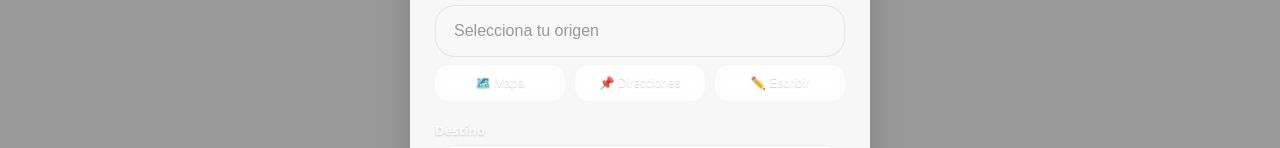
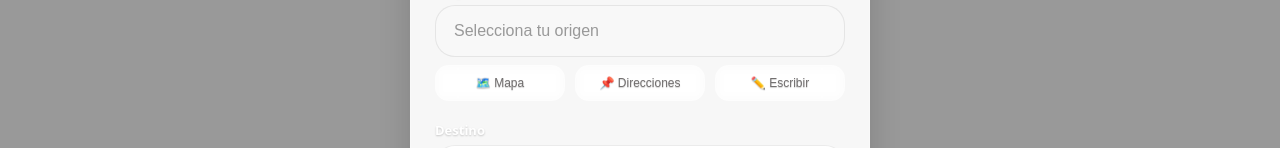
Before and after one commit to yosvanybernalvalera-ux/llevame-api, a website: page cliente.html in a window 1280 px wide. Shown: the part 402-550 px from the top of the page. Drawn offline with nearby package versions, Linux system fonts and the light colour scheme.

Commit message:
Update cliente.html

```diff
--- a/cliente.html
+++ b/cliente.html
@@ -62,7 +62,7 @@
     background: rgba(255, 255, 255, 0.2);
     backdrop-filter: blur(4px);
     border: 1px solid rgba(255,255,255,0.3);
-    color: white;
+    color: #716e6e;
     text-shadow: 0 1px 1px rgba(0,0,0,0.2);
 }
 
```
